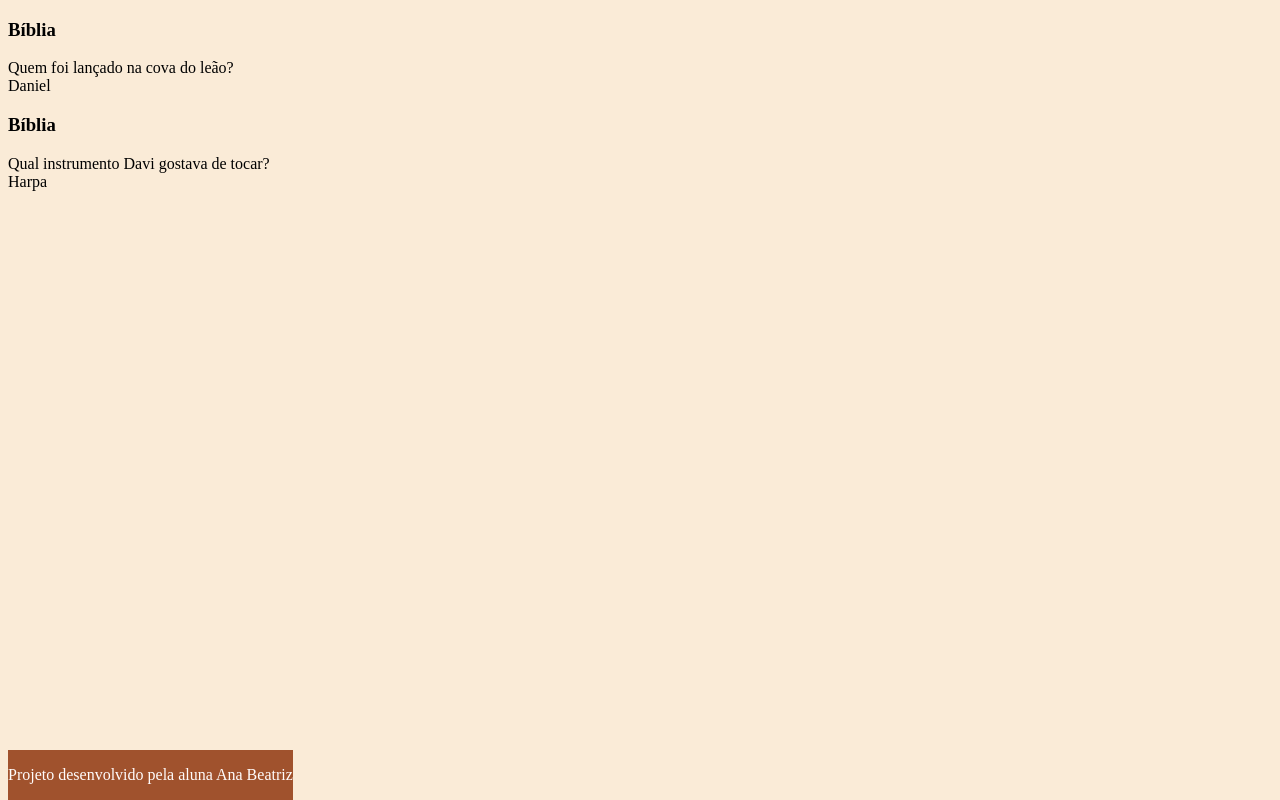
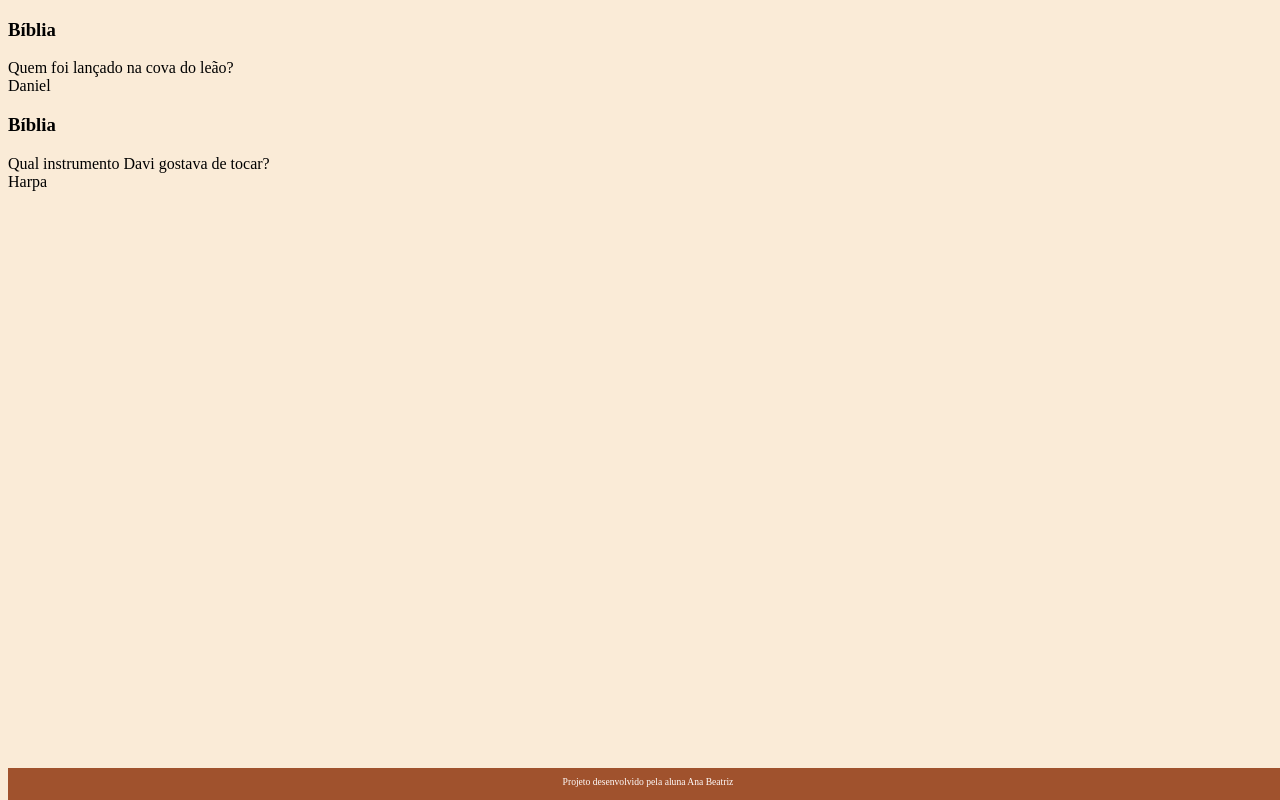
Before and after one commit to beatriz306/PaginaWeb, a plain HTML site: page index.html in a window 1280 px wide. Drawn offline with Linux system fonts and the light colour scheme.

Commit message:
deixando a mensagem no modo central

```diff
--- a/assets/style.css
+++ b/assets/style.css
@@ -1,10 +1,21 @@
 body {
    background-color: antiquewhite;
+   font-family: Bai Jamjuree;
 }
+
+
 
 footer {
     background-color: sienna;
     color: rgb(255, 252, 252);
     position: fixed;
     bottom: 0;
+    width: 100%;
+    height: 2rem;
 }
+
+footer p {
+    text-align: center;
+    font-size: 0.6rem;
+    margin-top: 0.5rem;
+}
```
